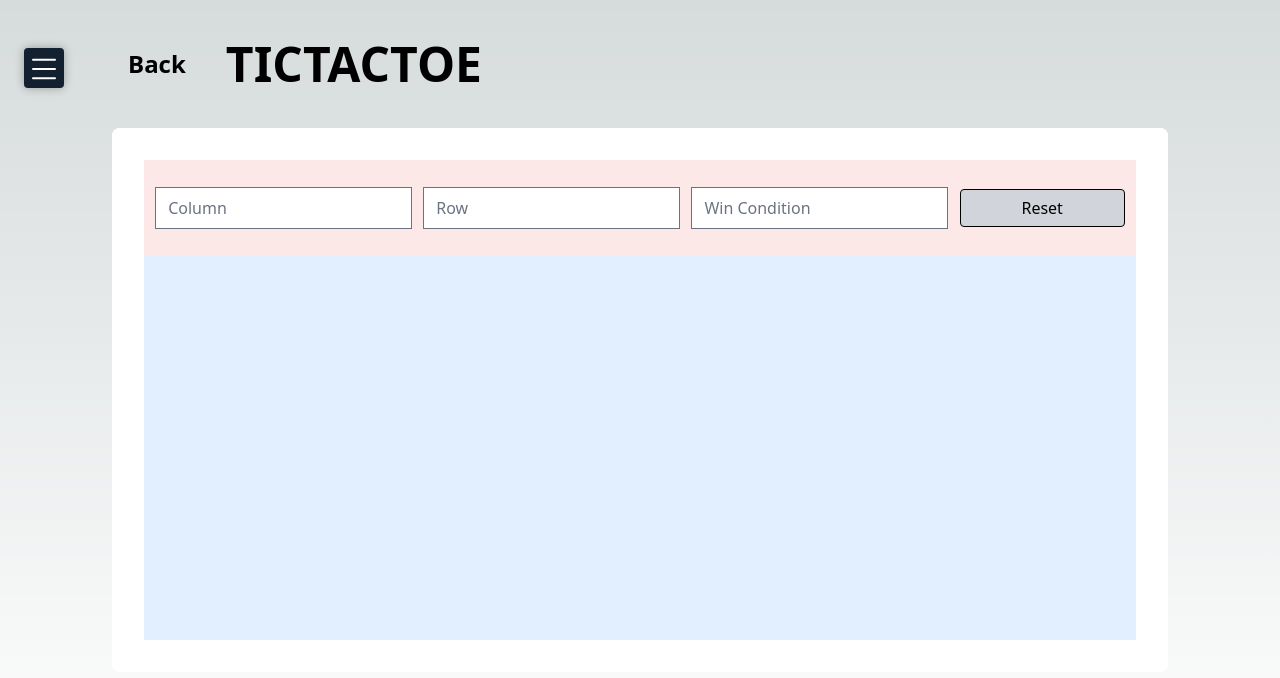
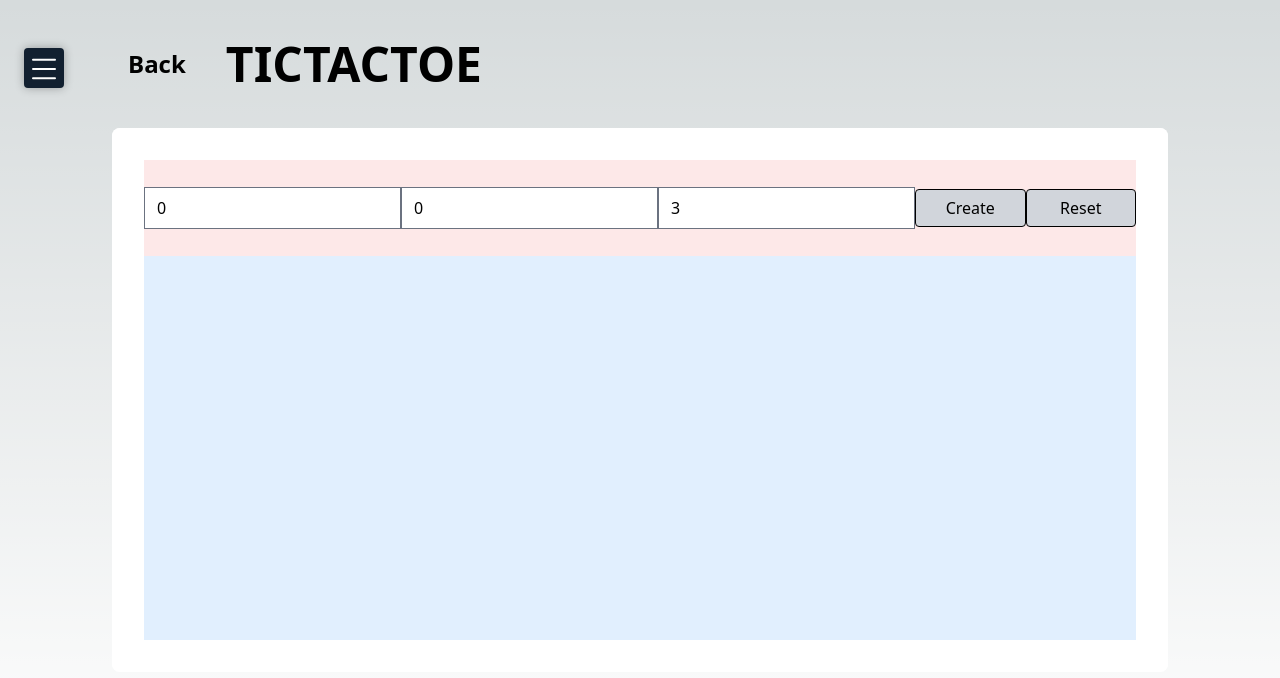
Before and after one commit to juntthanat/main-hub, a Next.js app: page /game/tictactoe in a window 1280 px wide. Shown: the top 678 px of the page. Built offline with nearby package versions, Linux system fonts and the light colour scheme.

Commit message:
feat: rowonchangehandler

```diff
--- a/src/app/game/tictactoe/content.tsx
+++ b/src/app/game/tictactoe/content.tsx
@@ -3,7 +3,7 @@ import { useState, useEffect } from "react";
 
 export default function TictactoeContent() {
   const [numberOfColumn, setNumberOfColumn] = useState<JSX.Element[]>();
-  const [numberOfRow, setNumberOfRow] = useState<number>(3);
+  const [numberOfRow, setNumberOfRow] = useState<JSX.Element[]>();
   const [numberOfWinCondition, setNumberOfWinCondition] = useState<number>(3);
   const [ticTacToeTable, setTicTacToeTable] = useState<JSX.Element[]>();
 
@@ -19,7 +19,15 @@ export default function TictactoeContent() {
     setNumberOfColumn(col);
   };
   const rowChangeHandler = (e: React.ChangeEvent<HTMLInputElement>) => {
-    setNumberOfRow(Number(e.target.value));
+    let row = [];
+    for (
+      let rowIndex = 0;
+      rowIndex < Number(e.target.value);
+      rowIndex++
+    ) {
+      row.push(<tr>{numberOfColumn}</tr>)
+    }
+    setNumberOfRow(row);
   };
   const winConditionChangeHandler = (
     e: React.ChangeEvent<HTMLInputElement>
@@ -30,14 +38,14 @@ export default function TictactoeContent() {
     console.log("Reset Button Pressed");
   };
 
-  const createTicTacToeTable = () => {
-    let initialTable = [];
-    for (let rowIndex = 0; rowIndex < numberOfRow; rowIndex++) {
-      <tr></tr>;
-    }
-    initialTable.push(<div>hello world</div>);
-    setTicTacToeTable(initialTable);
-  };
+  // const createTicTacToeTable = () => {
+  //   let initialTable = [];
+  //   for (let rowIndex = 0; rowIndex < numberOfRow; rowIndex++) {
+  //     <tr></tr>;
+  //   }
+  //   initialTable.push(<div>hello world</div>);
+  //   setTicTacToeTable(initialTable);
+  // };
 
   return (
     <div className="h-full w-full">
@@ -45,18 +53,30 @@ export default function TictactoeContent() {
         <input
           type="number"
           placeholder="Column"
+          defaultValue={0}
+          min={0}
           onChange={columnChangeHandler}
         ></input>
         <input
           type="number"
           placeholder="Row"
+          defaultValue={0}
+          min={0}
           onChange={rowChangeHandler}
         ></input>
         <input
           type="number"
           placeholder="Win Condition"
+          defaultValue={3}
+          min={3}
           onChange={winConditionChangeHandler}
         ></input>
+        <div
+          className="h-2/5 w-1/6 bg-gray-300 hover:bg-gray-400 active:bg-gray-500 rounded border border-black flex justify-center items-center select-none"
+          onClick={resetButtonHandler}
+        >
+          Create
+        </div>
         <div
           className="h-2/5 w-1/6 bg-gray-300 hover:bg-gray-400 active:bg-gray-500 rounded border border-black flex justify-center items-center select-none"
           onClick={resetButtonHandler}
@@ -68,8 +88,9 @@ export default function TictactoeContent() {
         {ticTacToeTable}
         <table>
           <tbody>
-            <tr>{numberOfColumn}</tr>
-            <tr>{numberOfColumn}</tr>
+            {numberOfRow}
+            {/* <tr>{numberOfColumn}</tr>
+            <tr>{numberOfColumn}</tr> */}
           </tbody>
         </table>
       </div>
```
